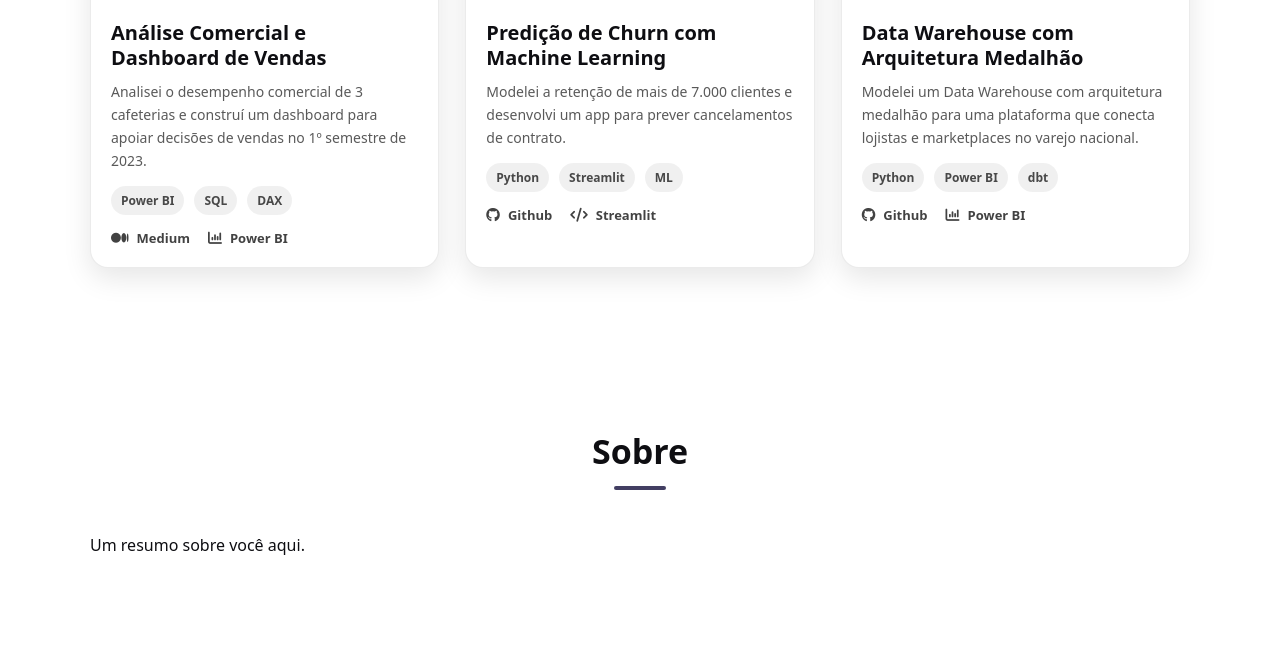
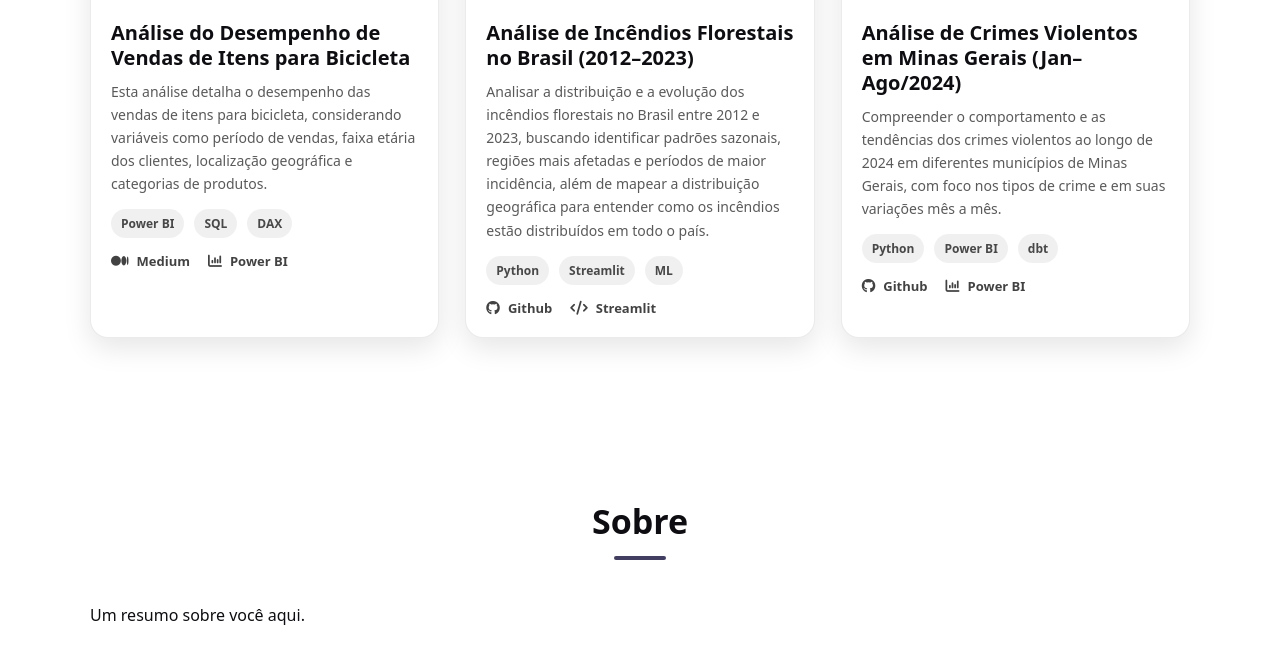
Before and after one commit to GutembergRodrigues/GutembergRodrigues.github.io, a Jekyll site: the page built from index.md, in a window 1280 px wide and 900 px high, scrolled down 1164 px, cut to the strip 241-900 px from the top of the window. Built offline with Jekyll 4.4.1, drawn with Linux system fonts in a browser that asks for light colours.

Commit message:
Update default.html

```diff
--- a/_layouts/default.html
+++ b/_layouts/default.html
@@ -95,9 +95,9 @@
               </div>
 
               <div class="project-card__body">
-                <h3 class="project-card__title">Análise Comercial e Dashboard de Vendas</h3>
+                <h3 class="project-card__title">Análise do Desempenho de Vendas de Itens para Bicicleta</h3>
                 <p class="project-card__desc">
-                  Analisei o desempenho comercial de 3 cafeterias e construí um dashboard para apoiar decisões de vendas no 1º semestre de 2023.
+                  Esta análise detalha o desempenho das vendas de itens para bicicleta, considerando variáveis como período de vendas, faixa etária dos clientes, localização geográfica e categorias de produtos.
                 </p>
 
                 <div class="project-card__tags">
@@ -128,9 +128,9 @@
               </div>
 
               <div class="project-card__body">
-                <h3 class="project-card__title">Predição de Churn com Machine Learning</h3>
+                <h3 class="project-card__title">Análise de Incêndios Florestais no Brasil (2012–2023)</h3>
                 <p class="project-card__desc">
-                  Modelei a retenção de mais de 7.000 clientes e desenvolvi um app para prever cancelamentos de contrato.
+                  Analisar a distribuição e a evolução dos incêndios florestais no Brasil entre 2012 e 2023, buscando identificar padrões sazonais, regiões mais afetadas e períodos de maior incidência, além de mapear a distribuição geográfica para entender como os incêndios estão distribuídos em todo o país.
                 </p>
 
                 <div class="project-card__tags">
@@ -161,9 +161,9 @@
               </div>
 
               <div class="project-card__body">
-                <h3 class="project-card__title">Data Warehouse com Arquitetura Medalhão</h3>
+                <h3 class="project-card__title">Análise de Crimes Violentos em Minas Gerais (Jan–Ago/2024)</h3>
                 <p class="project-card__desc">
-                  Modelei um Data Warehouse com arquitetura medalhão para uma plataforma que conecta lojistas e marketplaces no varejo nacional.
+                  Compreender o comportamento e as tendências dos crimes violentos ao longo de 2024 em diferentes municípios de Minas Gerais, com foco nos tipos de crime e em suas variações mês a mês.
                 </p>
 
                 <div class="project-card__tags">
```
